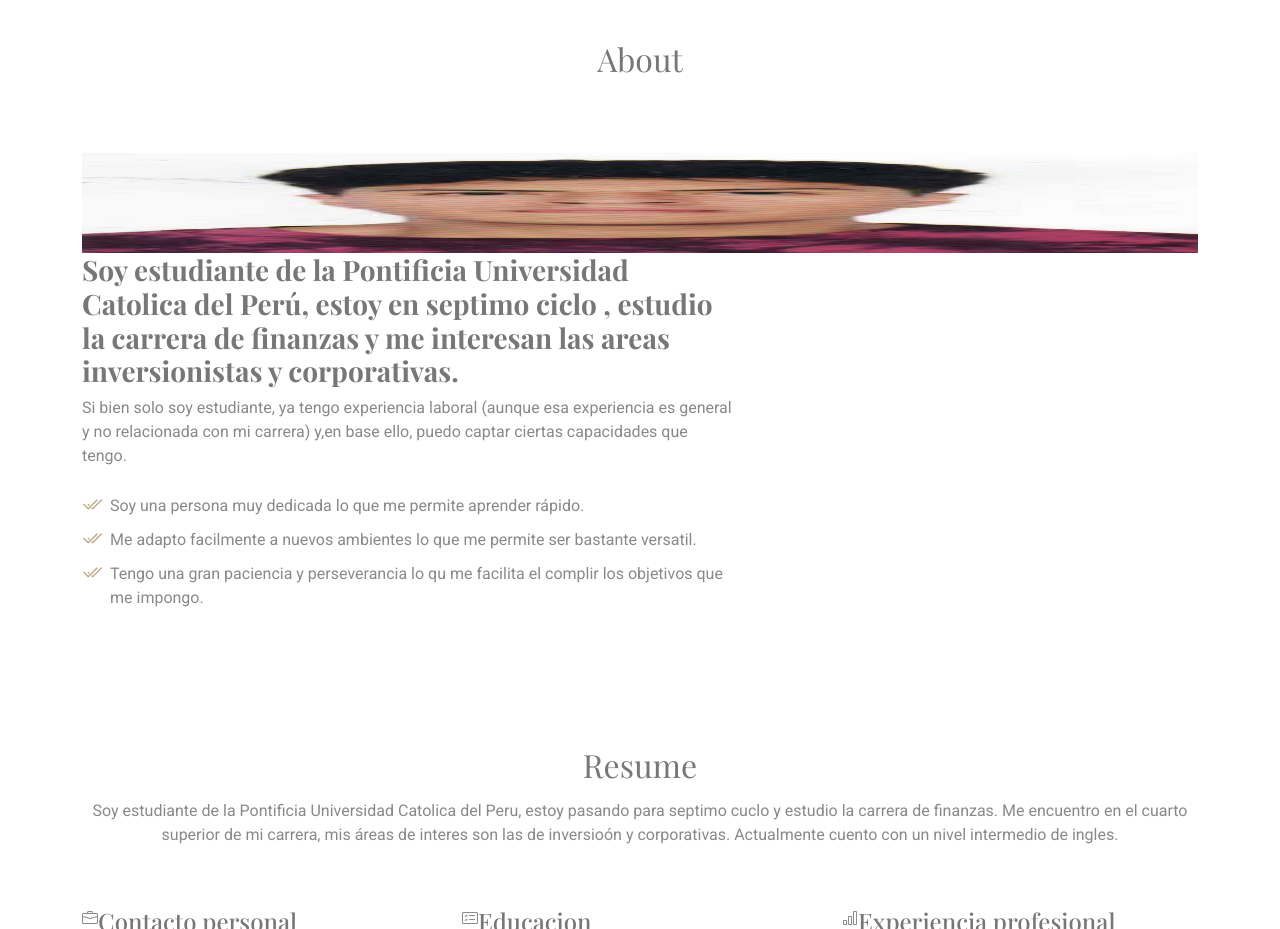
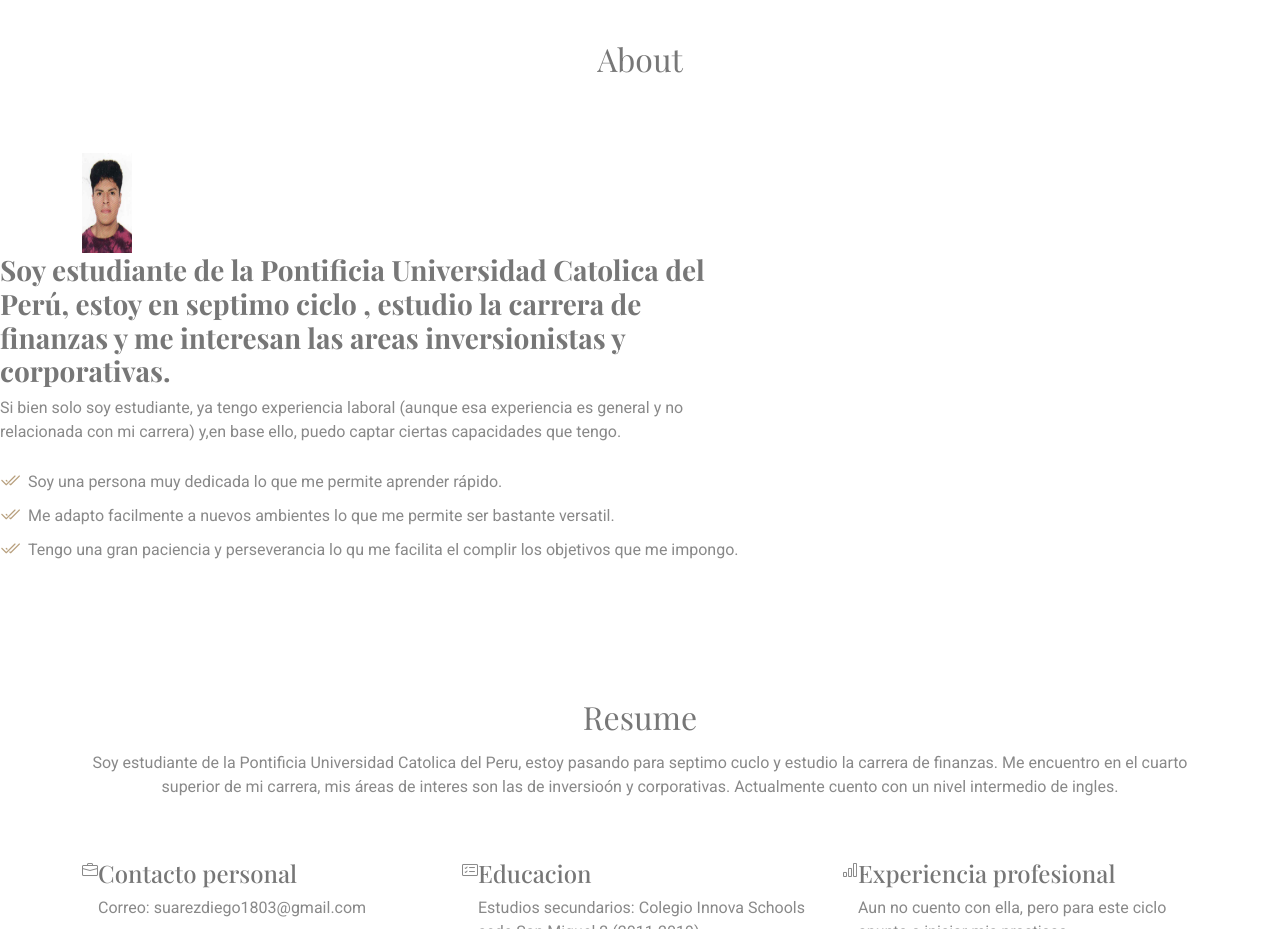
Before and after one commit to Suarez1803/Trabajo-final, a plain HTML site: page index.html in a window 1280 px wide. Shown: the part 820-1749 px from the top of the page. Drawn offline with nearby package versions, Linux system fonts and the light colour scheme; a web font is replaced by a local one.

Commit message:
Update index.html

```diff
--- a/index.html
+++ b/index.html
@@ -89,7 +89,6 @@
 
       <div class="container" data-aos="fade-up" data-aos-delay="100">
 
-        <div class="row gy-4 justify-content-between">
            <img src="assets/img/WhatsApp Image 2025-01-14 at 6.55.28 PM.jpeg" alt="" width="50" height="100">
           </div>
           <div class="col-lg-7 content">
```
